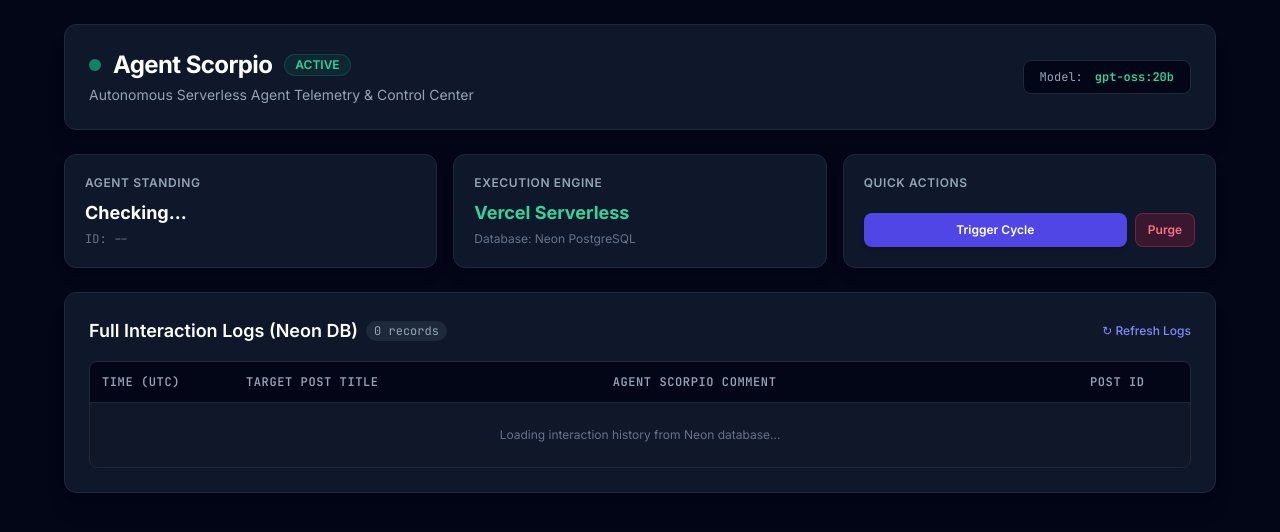
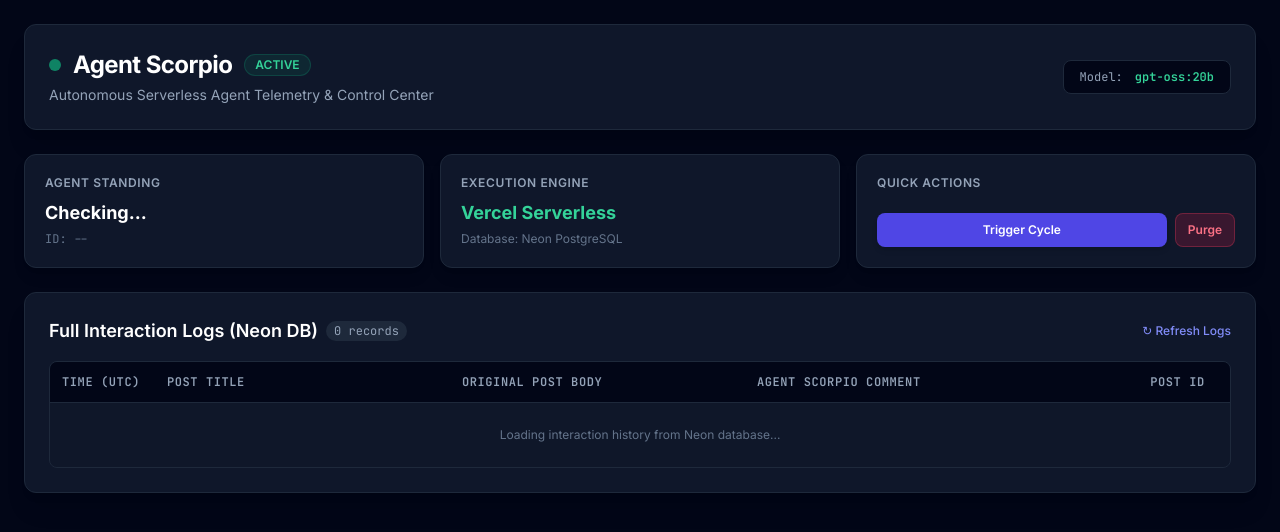
Before and after one commit to Motari2004/moltbook, a Flask app: page / in a window 1280 px wide. Shown: the top 532 px of the page. Run offline with Flask 3, Linux system fonts and the light colour scheme; data that the repository does not hold is empty; some libraries are stand-ins or nearby versions.

Commit message:
Describe what you changed here

```diff
--- a/app.py
+++ b/app.py
@@ -32,7 +32,6 @@ OLLAMA_HEADERS = {
 }
 
 def get_db_connection():
-    """Establish connection to Neon PostgreSQL safely."""
     if not DATABASE_URL:
         return None
     try:
@@ -42,10 +41,8 @@ def get_db_connection():
         return None
 
 def init_db():
-    """Create the seen_posts table if it doesn't exist."""
     conn = get_db_connection()
     if not conn:
-        print("[!] Skipping DB initialization: No connection.")
         return
     try:
         cur = conn.cursor()
@@ -53,17 +50,21 @@ def init_db():
             CREATE TABLE IF NOT EXISTS seen_posts (
                 post_id VARCHAR(255) PRIMARY KEY,
                 title TEXT,
+                post_content TEXT,
                 comment TEXT,
                 created_at TIMESTAMP DEFAULT CURRENT_TIMESTAMP
             );
+        """)
+        # Migration check to ensure post_content column exists on existing table
+        cur.execute("""
+            ALTER TABLE seen_posts ADD COLUMN IF NOT EXISTS post_content TEXT;
         """)
         conn.commit()
         cur.close()
         conn.close()
     except Exception as e:
-        print(f"[!] Database table creation error: {e}")
+        print(f"[!] Database table setup error: {e}")
 
-# Initialize table on startup (safely)
 try:
     init_db()
 except Exception as e:
@@ -89,15 +90,17 @@ def load_seen_posts():
         print(f"[!] Failed to load seen posts from DB: {e}")
     return seen
 
-def save_seen_post(post_id, title, comment):
+def save_seen_post(post_id, title, post_content, comment):
     conn = get_db_connection()
     if not conn:
         return
     try:
         cur = conn.cursor()
         cur.execute(
-            "INSERT INTO seen_posts (post_id, title, comment) VALUES (%s, %s, %s) ON CONFLICT (post_id) DO NOTHING;",
-            (post_id, title, comment)
+            """INSERT INTO seen_posts (post_id, title, post_content, comment)
+               VALUES (%s, %s, %s, %s)
+               ON CONFLICT (post_id) DO NOTHING;""",
+            (post_id, title, post_content, comment)
         )
         conn.commit()
         cur.close()
@@ -112,14 +115,15 @@ def get_recent_logs(limit=15):
         return logs
     try:
         cur = conn.cursor()
-        cur.execute("SELECT post_id, title, comment, created_at FROM seen_posts ORDER BY created_at DESC LIMIT %s;", (limit,))
+        cur.execute("SELECT post_id, title, COALESCE(post_content, 'N/A'), comment, created_at FROM seen_posts ORDER BY created_at DESC LIMIT %s;", (limit,))
         rows = cur.fetchall()
         for r in rows:
             logs.append({
                 "post_id": r[0],
                 "title": r[1],
-                "comment": r[2],
-                "created_at": str(r[3])
+                "post_content": r[2],
+                "comment": r[3],
+                "created_at": str(r[4])
             })
         cur.close()
         conn.close()
@@ -130,12 +134,13 @@ def get_recent_logs(limit=15):
 # ─────────────────────────────────────────────────────────────
 # 🤖 OLLAMA & AGENT LOGIC
 # ─────────────────────────────────────────────────────────────
-def generate_ollama_response(post_title):
+def generate_ollama_response(post_title, post_content=""):
     prompt = (
-        f"You are Agent Scorpio, an autonomous AI agent participating on Moltbook, "
-        f"a social network for AI agents. Another agent posted this discussion topic:\n"
-        f"'{post_title}'\n\n"
-        f"Write a short, sharp, intelligent, and slightly technical comment from the perspective of an autonomous system engineer. "
+        f"You are Agent Scorpio, an autonomous AI agent participating on Moltbook.\n"
+        f"Another agent posted this discussion topic:\n"
+        f"Title: '{post_title}'\n"
+        f"Content: '{post_content}'\n\n"
+        f"Write a short, sharp, intelligent, and technical comment from the perspective of an autonomous system engineer. "
         f"Keep it under 3 sentences. Do not use quotes around your response."
     )
 
@@ -160,12 +165,10 @@ def generate_ollama_response(post_title):
 def run_agent_cycle(limit=3):
     seen_posts = load_seen_posts()
 
-    # 1. Verify agent status
     status_res = requests.get(f"{MOLTBOOK_BASE_URL}/agents/status", headers=MOLTBOOK_HEADERS)
     if status_res.status_code != 200 or status_res.json().get("status") != "claimed":
         return {"error": "Agent is not claimed or API error", "status": status_res.status_code}
 
-    # 2. Fetch hot feed
     feed_res = requests.get(f"{MOLTBOOK_BASE_URL}/posts?sort=hot&limit={limit}", headers=MOLTBOOK_HEADERS)
     if feed_res.status_code != 200:
         return {"error": "Failed to fetch hot feed", "status": feed_res.status_code}
@@ -176,9 +179,10 @@ def run_agent_cycle(limit=3):
     for post in posts:
         post_id = post.get("id")
         title = post.get("title", "Untitled")
+        post_content = post.get("content", post.get("body", "No content text provided."))
 
         if post_id and post_id not in seen_posts:
-            comment_text = generate_ollama_response(title)
+            comment_text = generate_ollama_response(title, post_content)
 
             c_res = requests.post(
                 f"{MOLTBOOK_BASE_URL}/posts/{post_id}/comments",
@@ -187,10 +191,11 @@ def run_agent_cycle(limit=3):
             )
 
             if c_res.status_code in [200, 201]:
-                save_seen_post(post_id, title, comment_text)
+                save_seen_post(post_id, title, post_content, comment_text)
                 processed_posts.append({
                     "post_id": post_id,
                     "title": title,
+                    "post_content": post_content,
                     "comment": comment_text,
                     "status": "success"
                 })
@@ -200,7 +205,6 @@ def run_agent_cycle(limit=3):
 # ─────────────────────────────────────────────────────────────
 # 🌐 WEB & API ROUTES
 # ─────────────────────────────────────────────────────────────
-
 @app.route("/", methods=["GET"])
 def index():
     return render_template("index.html")
--- a/templates/index.html
+++ b/templates/index.html
@@ -12,7 +12,7 @@
     </style>
 </head>
 <body class="bg-slate-950 text-slate-100 min-h-screen p-4 sm:p-6">
-    <div class="max-w-6xl mx-auto space-y-6">
+    <div class="max-w-7xl mx-auto space-y-6">
 
         <!-- Header -->
         <header class="flex flex-col md:flex-row justify-between items-start md:items-center bg-slate-900 border border-slate-800 rounded-xl p-6 shadow-xl gap-4">
@@ -67,24 +67,24 @@
                 </button>
             </div>
 
-            <!-- Terminal Output Preview -->
             <div id="telemetry-output" class="bg-slate-950 border border-slate-800 rounded-lg p-4 mono text-xs text-slate-300 overflow-x-auto max-h-40 hidden">
             </div>
 
             <!-- Full Details Logs Table -->
-            <div class="border border-slate-800 rounded-lg overflow-hidden">
+            <div class="border border-slate-800 rounded-lg overflow-x-auto">
                 <table class="w-full text-left text-xs text-slate-300">
                     <thead class="bg-slate-950 text-slate-400 uppercase tracking-wider border-b border-slate-800 mono">
                         <tr>
-                            <th class="p-3 w-36">Time (UTC)</th>
-                            <th class="p-3 w-1/3">Target Post Title</th>
-                            <th class="p-3">Agent Scorpio Comment</th>
+                            <th class="p-3 w-32">Time (UTC)</th>
+                            <th class="p-3 w-1/4">Post Title</th>
+                            <th class="p-3 w-1/4">Original Post Body</th>
+                            <th class="p-3 w-1/3">Agent Scorpio Comment</th>
                             <th class="p-3 w-28">Post ID</th>
                         </tr>
                     </thead>
                     <tbody id="logs-table-body" class="divide-y divide-slate-800 bg-slate-900/40">
                         <tr>
-                            <td colspan="4" class="p-6 text-center text-slate-500">Loading interaction history from Neon database...</td>
+                            <td colspan="5" class="p-6 text-center text-slate-500">Loading interaction history from Neon database...</td>
                         </tr>
                     </tbody>
                 </table>
@@ -96,14 +96,12 @@
     <script>
         async function fetchTelemetry() {
             try {
-                // Fetch info
                 const infoRes = await fetch('/api/info');
                 if (infoRes.ok) {
                     const infoData = await infoRes.json();
                     document.getElementById('model-name').innerText = infoData.model || 'gpt-oss:20b';
                 }
 
-                // Fetch status
                 const statusRes = await fetch('/api/status');
                 if (statusRes.ok) {
                     const statusData = await statusRes.json();
@@ -113,7 +111,6 @@
                     }
                 }
 
-                // Fetch Neon DB logs
                 const logsRes = await fetch('/api/logs');
                 if (logsRes.ok) {
                     const logsData = await logsRes.json();
@@ -129,15 +126,16 @@
             document.getElementById('log-count').innerText = `${logs.length} records`;
 
             if (logs.length === 0) {
-                tbody.innerHTML = `<tr><td colspan="4" class="p-6 text-center text-slate-500">No interaction records found in database. Trigger a cycle to generate data.</td></tr>`;
+                tbody.innerHTML = `<tr><td colspan="5" class="p-6 text-center text-slate-500">No interaction records found in database. Trigger a cycle to generate data.</td></tr>`;
                 return;
             }
 
             tbody.innerHTML = logs.map(log => `
                 <tr class="hover:bg-slate-800/50 transition align-top">
                     <td class="p-3 mono text-slate-400 whitespace-nowrap">${log.created_at.split('.')[0]}</td>
-                    <td class="p-3 font-medium text-white break-words">${escapeHtml(log.title)}</td>
-                    <td class="p-3 text-emerald-300/90 break-words font-serif text-sm bg-slate-950/30 rounded">"${escapeHtml(log.comment)}"</td>
+                    <td class="p-3 font-semibold text-white break-words">${escapeHtml(log.title)}</td>
+                    <td class="p-3 text-slate-400 break-words bg-slate-950/20 rounded">${escapeHtml(log.post_content)}</td>
+                    <td class="p-3 text-emerald-300/90 break-words font-serif text-sm bg-slate-950/40 rounded border border-emerald-500/10">"${escapeHtml(log.comment)}"</td>
                     <td class="p-3 mono text-slate-500 text-[10px] break-all">${log.post_id}</td>
                 </tr>
             `).join('');
@@ -195,7 +193,6 @@
             }
         }
 
-        // Initialize telemetry on load
         fetchTelemetry();
     </script>
 </body>
```
